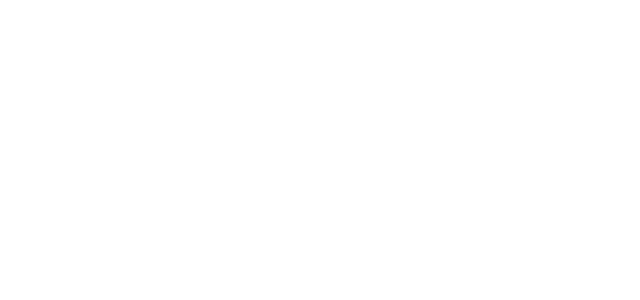
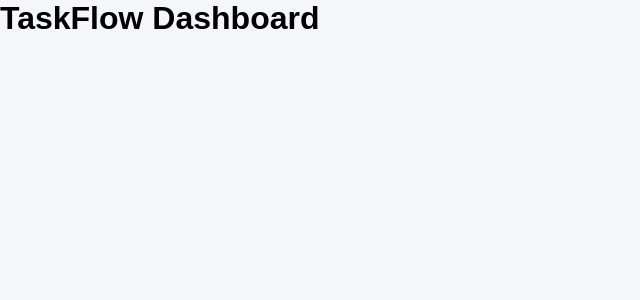
Before and after one commit to DivYam062/taskflow_dashboard, a React (Vite) app in the folder taskflow-dashboard/: page / in a window 1280 px wide. Shown: the top 300 px of the page, without its empty margins (0-640 px from the left). Built offline with nearby package versions, Linux system fonts and the light colour scheme.

Commit message:
feat: update the css of index

```diff
--- a/taskflow-dashboard/src/App.jsx
+++ b/taskflow-dashboard/src/App.jsx
@@ -1,10 +1,8 @@
-import './App.css'
-
 function App() {
 
   return (
     <>
-
+      <h1>TaskFlow Dashboard</h1>
     </>
   )
 }
--- a/taskflow-dashboard/src/index.css
+++ b/taskflow-dashboard/src/index.css
@@ -0,0 +1,10 @@
+* {
+  margin: 0;
+  padding: 0;
+  box-sizing: border-box;
+}
+
+body {
+  font-family: Arial, Helvetica, sans-serif;
+  background: #f5f6fa;
+}
```
